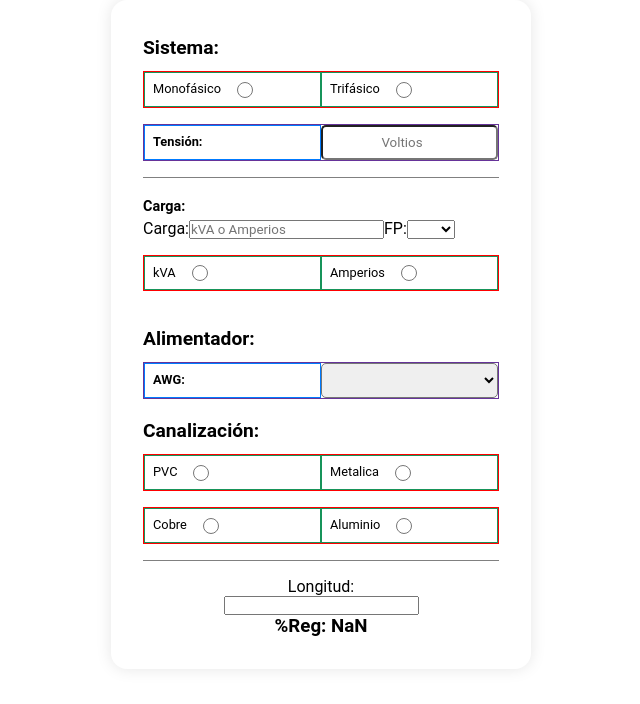
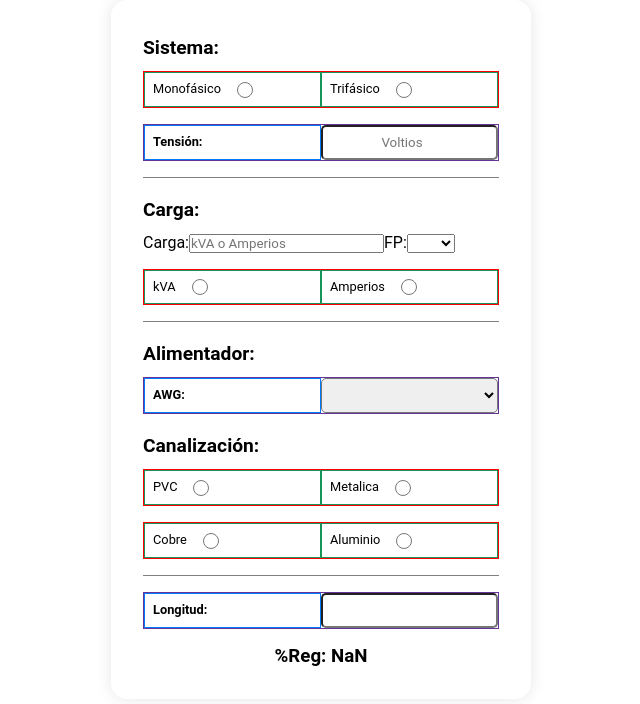
Before and after one commit to cmarioep/ROD-QuickCalc, a React (Vite) app: page / in a window 1280 px wide. Shown: the top 704 px of the page, without its empty margins (319-959 px from the left). Built offline with nearby package versions, Linux system fonts and the light colour scheme.

Commit message:
Styles: formulario-container for Carga group

```diff
--- a/src/components/VoltageDrop.jsx
+++ b/src/components/VoltageDrop.jsx
@@ -61,7 +61,7 @@ export const VoltageDrop = () => {
 
             </div>
 
-            <div>
+            <div className="formulario__container">
                 <p>Carga:</p>
                 <div>
                     <label htmlFor="loadCurrent">Carga:</label>
@@ -169,11 +169,7 @@ export const VoltageDrop = () => {
                 </div>
             </div>
 
-
-
-
-
-
+            <div className="label-input">
                 <label htmlFor="long">Longitud:</label>
                 <input
                     type="number"
@@ -183,6 +179,7 @@ export const VoltageDrop = () => {
                     onChange={onInputChange}
                     value={long}
                 />
+            </div>
 
             <h3>{`%Reg: ${voltageDrop}`}</h3>
 
```
Lines whose indentation alone changed are shown as unchanged.
